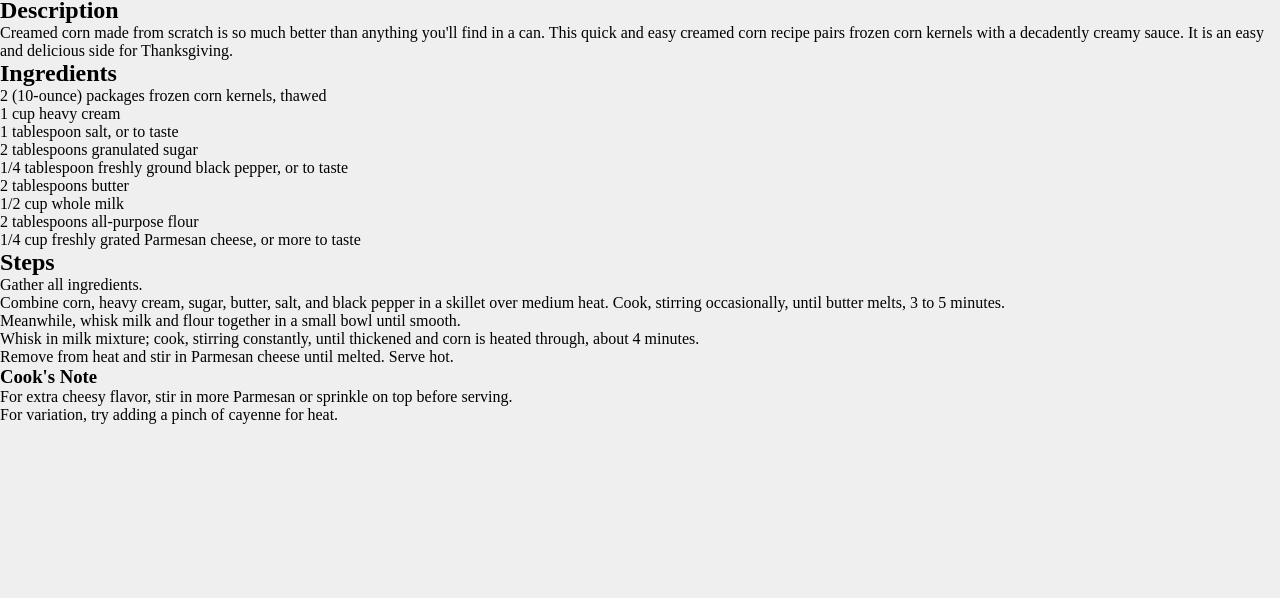
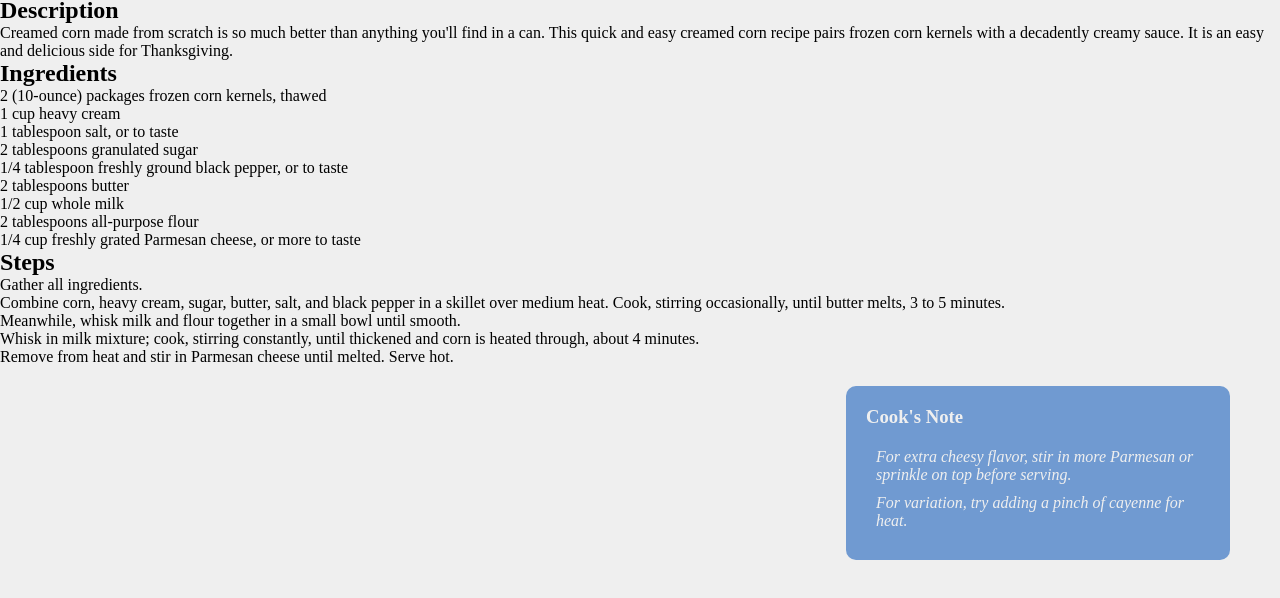
Before and after one commit to janellasuzanne/odin-recipes, a plain HTML site: page recipes/cream-corn.html in a window 1280 px wide. Shown: the part 58-656 px from the top of the page. Drawn offline with Linux system fonts and the light colour scheme.

Commit message:
Style and structure Cook's Note in cream-corn.html

```diff
--- a/recipes/cream-corn.html
+++ b/recipes/cream-corn.html
@@ -37,10 +37,12 @@
                 <li>Remove from heat and stir in Parmesan cheese until melted. Serve hot.</li>
             </ol>
         </section>
-        <section>
-            <h3>Cook's Note</h3>
-            <p>For extra cheesy flavor, stir in more Parmesan or sprinkle on top before serving.</p>
-            <p>For variation, try adding a pinch of cayenne for heat.</p>
-        </section>
+        <aside class="cook-note">
+            <h3 class="cook-note-title">Cook's Note</h3>
+            <div class="cook-note-description">
+                <p>For extra cheesy flavor, stir in more Parmesan or sprinkle on top before serving.</p>
+                <p>For variation, try adding a pinch of cayenne for heat.</p>
+            </div>
+        </aside>
     </body>
 </html>
--- a/styles.css
+++ b/styles.css
@@ -104,3 +104,24 @@ body {
 .step {
     list-style-type: lower-roman;
 }
+
+aside {
+    width: 30%;
+    padding: 10px;
+    margin: 20px 50px;
+    float: right;
+    background-color: #709ad1;
+    color: #efefef;
+    border-radius: 10px;
+}
+
+.cook-note-title,
+.cook-note-description {
+    padding: 10px;
+}
+
+.cook-note-description p {
+    margin-left: 10px;
+    margin-bottom: 10px;
+    font-style: italic;
+}
```
